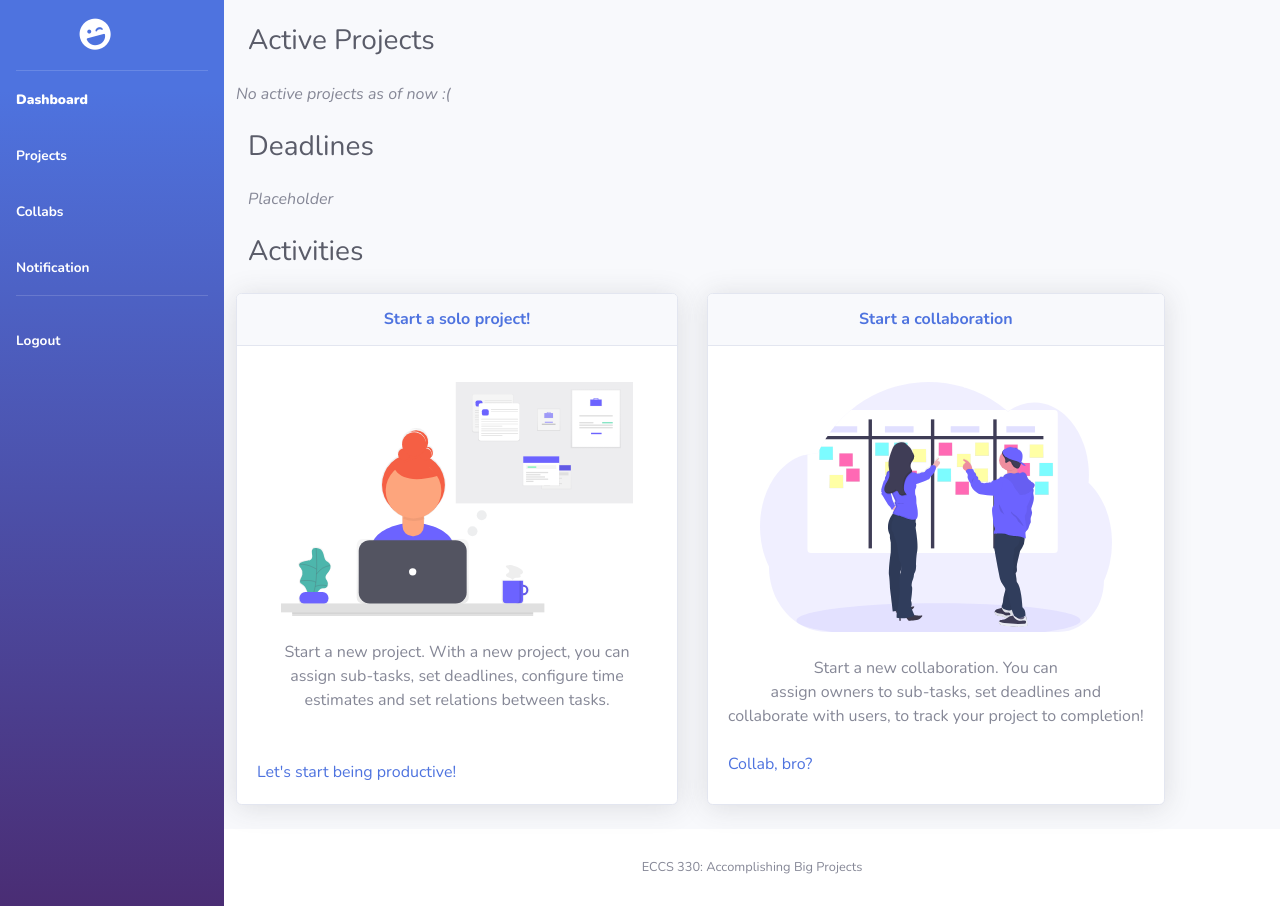
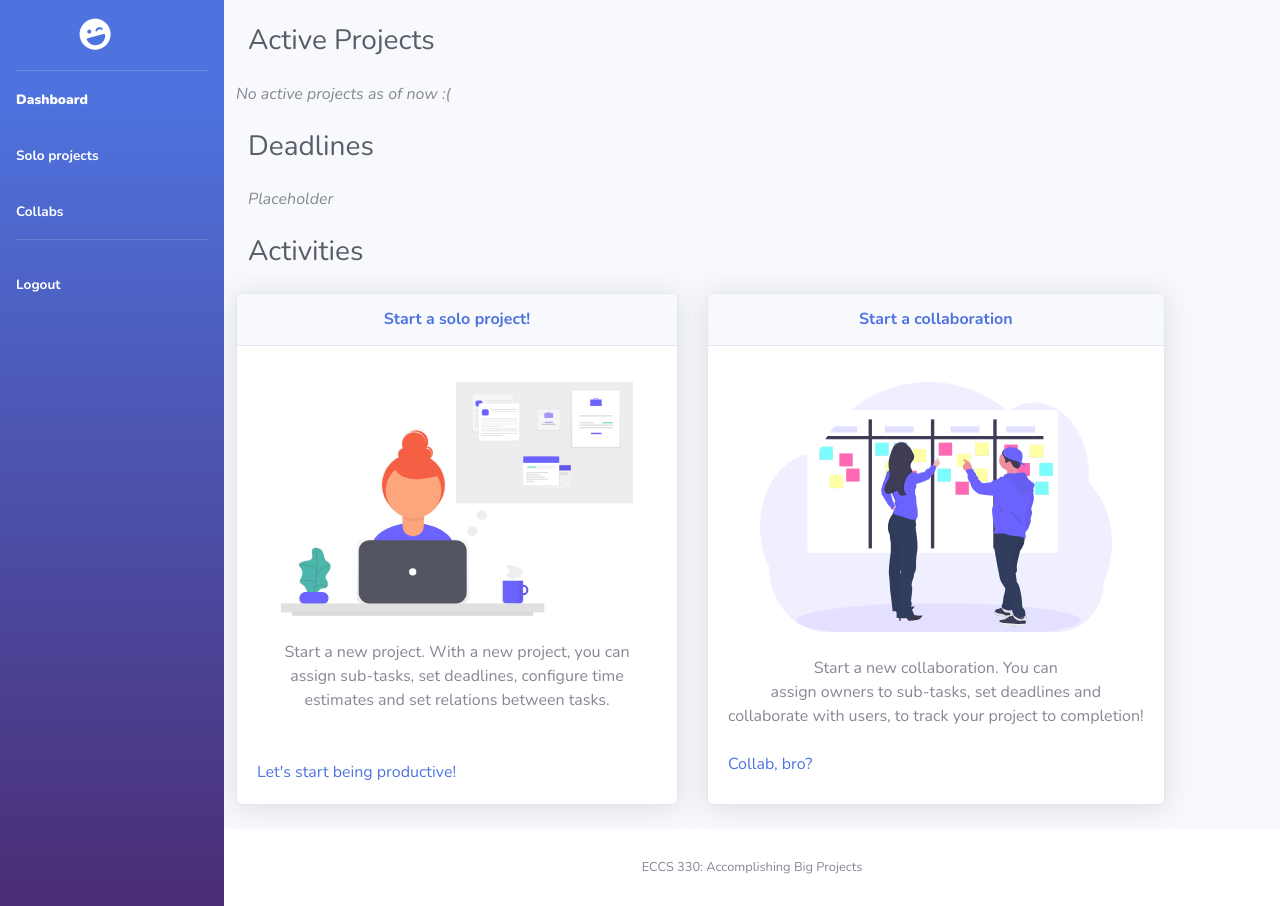
Before and after one commit to eecs-330-accomplishing-big-projects/Accomplishing-Big-Projects, a website with bundled scripts: page dashboard.html in a window 1280 px wide. Built offline with nearby package versions, Linux system fonts and the light colour scheme.

Commit message:
updated sidebar

```diff
--- a/dashboard.html
+++ b/dashboard.html
@@ -37,11 +37,9 @@
         <a class="nav-link" href="dashboard.html">
             <span><b>Dashboard</b></span></a>
           <a class="nav-link" href="404.html">
-          <span>Projects</span></a>
+          <span>Solo projects</span></a>
           <a class="nav-link" href="404.html">
           <span>Collabs</span></a>
-          <a class="nav-link" href="404.html">
-          <span>Notification</span></a>
       </li>
 
       <!-- Divider -->
```
Also changed, not shown: 404.html (+1 -3 lines), addCollaboration.html (+1 -3 lines), addProject.html (+1 -3 lines), index.html (+0 -4 lines).
